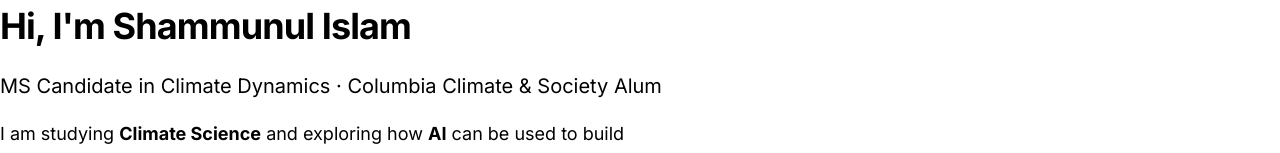
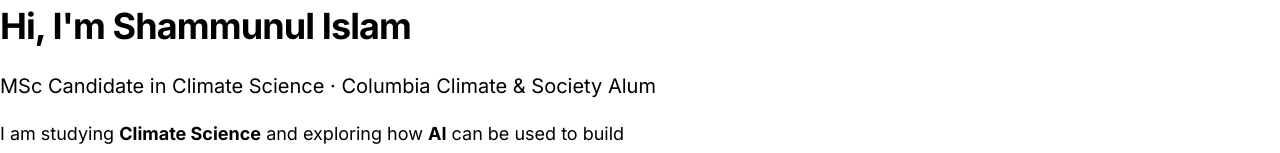
Before and after one commit to shammun/portfolio-website, a Next.js app: page / in a window 1280 px wide. Shown: the part 162-315 px from the top of the page. Built offline with nearby package versions, Linux system fonts and the light colour scheme.

Commit message:
Update degree title to MSc Candidate in Climate Science

```diff
--- a/src/app/page.tsx
+++ b/src/app/page.tsx
@@ -23,7 +23,7 @@ export default function HomePage() {
             </h1>
 
             <p className="mt-6 text-xl md:text-2xl text-muted-foreground leading-relaxed">
-              MS Candidate in Climate Dynamics · Columbia Climate &amp; Society Alum
+              MSc Candidate in Climate Science · Columbia Climate &amp; Society Alum
             </p>
 
             <p className="mt-4 text-lg text-muted-foreground leading-relaxed max-w-2xl">
```
